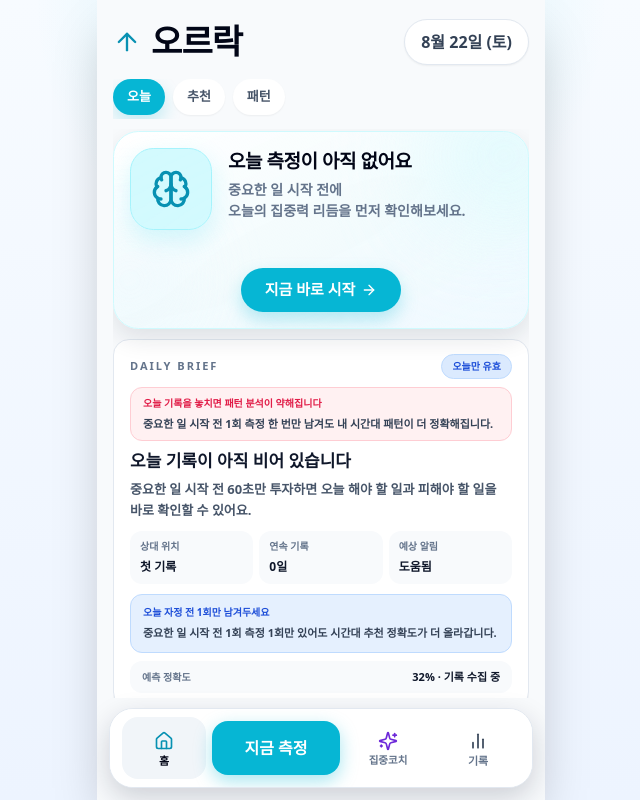
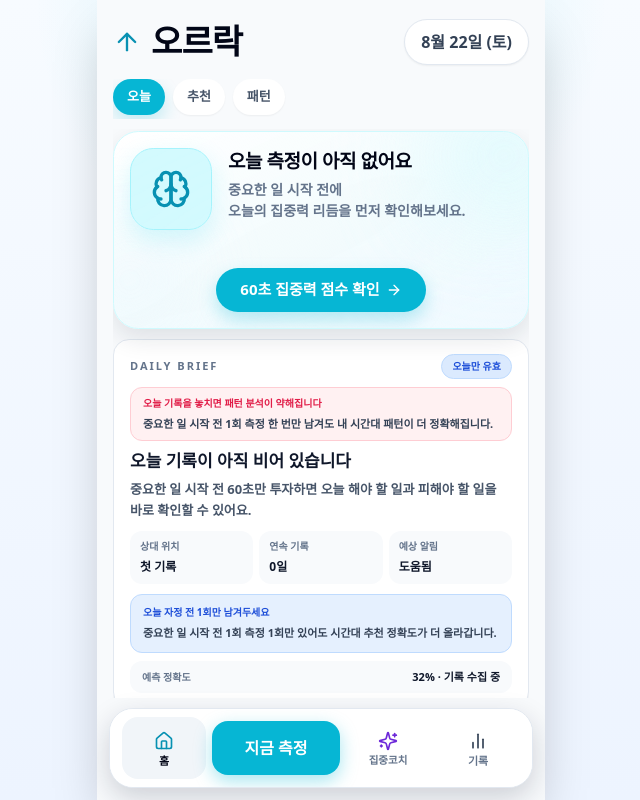
Before and after one commit to logichub24/ORRAK, a React (Vite) app: page / in a window 1280 px wide. Shown: the whole page, without its empty margins (319-959 px from the left). Built offline with nearby package versions, Linux system fonts and the light colour scheme.

Commit message:
feat: improve measurement CTA and funnel analytics

```diff
--- a/src/App.jsx
+++ b/src/App.jsx
@@ -190,6 +190,7 @@ export default function App() {
 
 
   const handleMeasureDone = async (result) => {
+    trackEvent("measure_complete", { score: result.score, duration: result.duration, falls: result.falls });
     const existingRecords = dataService.data.records || [];
     const today = getToday();
     const todayRecord = existingRecords.find((record) => record.date === today);
@@ -261,6 +262,7 @@ export default function App() {
   };
 
   const handleRetry = async () => {
+    trackEvent("result_revisit_cta_click", { action: "retry_measure" });
     trackEvent("reward_requested", { feature: "retry_measure" });
     await runRewardOrFallback({
       onRewarded: () => {
--- a/src/screens/HomeScreen.jsx
+++ b/src/screens/HomeScreen.jsx
@@ -15,6 +15,7 @@ import {
 import { getAssetStatus, getDailyTheme, getHomeDecisionBundle } from "../lib/engagement";
 import { SoundManager } from "../lib/soundManager";
 import { getGrade } from "../lib/scoring";
+import { trackEvent } from "../lib/analytics";
 
 function FocusRoutineModal({ open, onClose, routine, reminderTime, onApplyReminder }) {
   if (!open || typeof document === "undefined") return null;
@@ -76,11 +77,12 @@ function HeroCard({ isTodayDone, todayResult, grade, rankSnapshot, onStart }) {
     <button
       onClick={() => {
         SoundManager.playClick();
+        trackEvent("home_cta_click", { variant: "score_promise" });
         onStart();
       }}
       className="inline-flex min-h-[44px] items-center rounded-full bg-cyan-500 px-6 py-2.5 text-[15px] font-black text-white shadow-[0_8px_18px_rgba(6,182,212,0.28)]"
     >
-      지금 바로 시작
+      60초 집중력 점수 확인
       <ArrowRight className="ml-1.5 h-4 w-4" />
     </button>
   );
--- a/src/screens/MeasureScreen.jsx
+++ b/src/screens/MeasureScreen.jsx
@@ -2,6 +2,7 @@ import React, { useCallback, useEffect, useMemo, useRef, useState } from "react"
 import { ArrowRight, Brain, Crosshair, Gauge, Orbit, Zap } from "lucide-react";
 import { SoundManager } from "../lib/soundManager";
 import { finalizeBatteryResults, MEASURE_STAGES } from "../lib/measureBattery";
+import { trackEvent } from "../lib/analytics";
 
 const CANVAS_WIDTH = 360;
 const CANVAS_HEIGHT = 640;
@@ -132,6 +133,7 @@ export function MeasureScreen({ onDone }) {
     setStageIndex(0);
     setStageSnapshot({ score: 0, timeLeft: nextSession[0].duration });
     setPhase("running");
+    trackEvent("measure_start", { stageCount: nextSession.length });
   };
 
   const handleStageProgress = (snapshot) => {
@@ -143,6 +145,7 @@ export function MeasureScreen({ onDone }) {
     setCompletedStages(nextCompleted);
     setLastStageResult(stageResult);
     SoundManager.playSuccess();
+    trackEvent("measure_stage_complete", { stage: stageResult.id, score: stageResult.score });
 
     if (stageIndex >= sessionStages.length - 1) {
       onDone(finalizeBatteryResults(nextCompleted));
```
Also changed, not shown: 1 other file (tests, documents, lock files or other folders).
